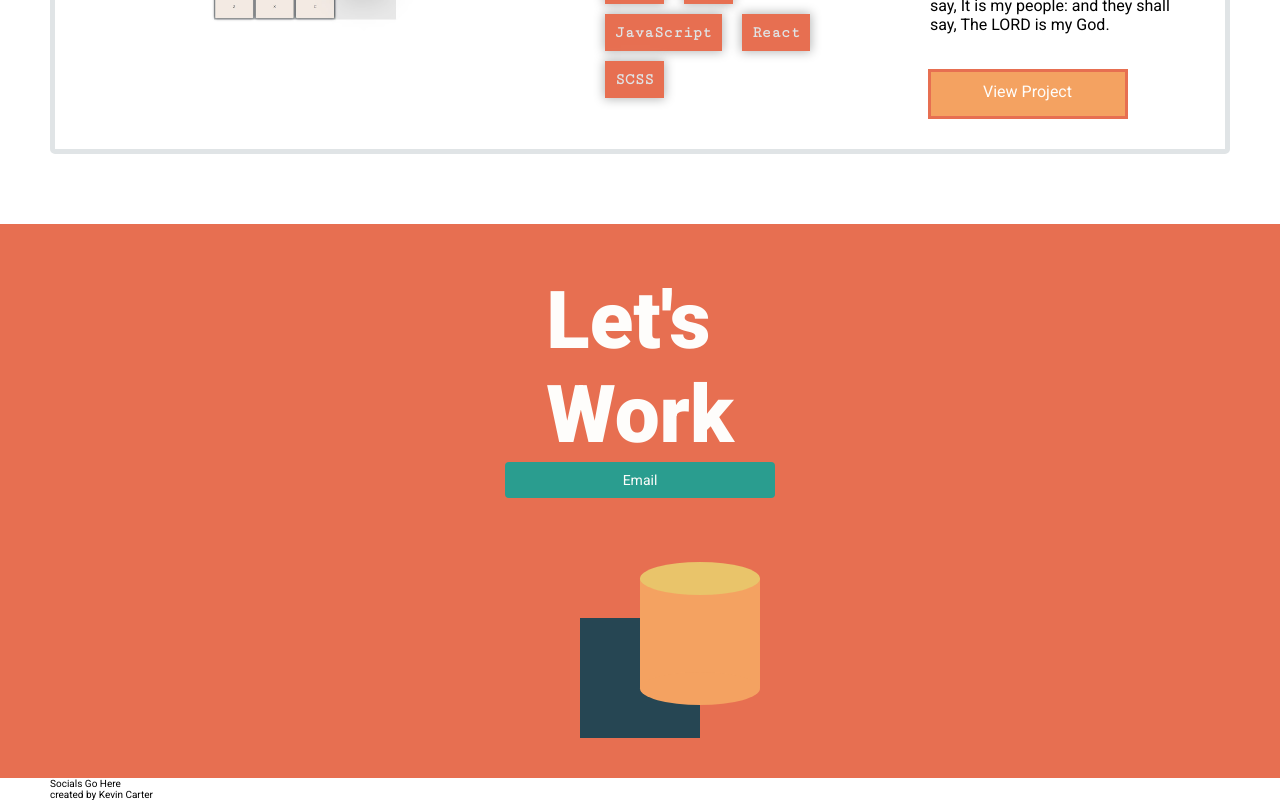
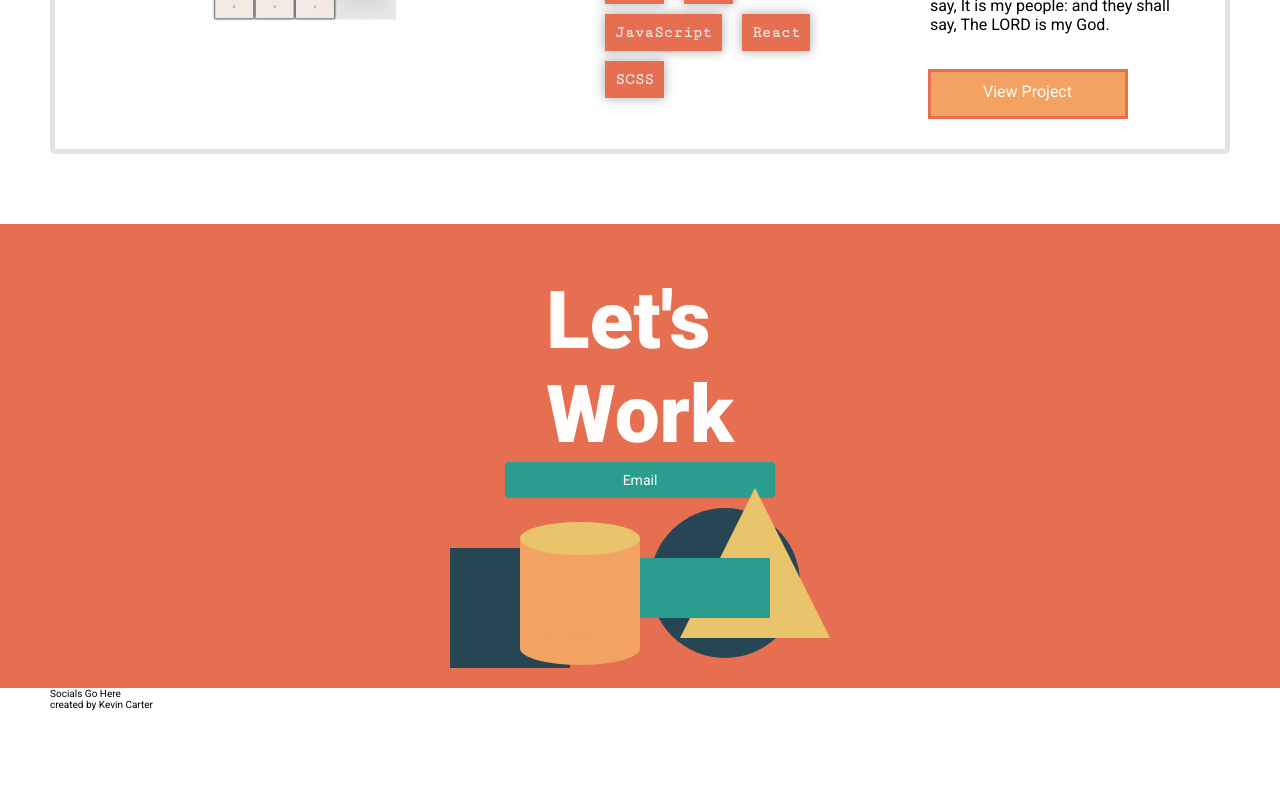
Before and after one commit to kvncrtr/portfolio, a React (Vite) app: page / in a window 1280 px wide. Shown: the part 3009-3809 px from the top of the page. After the commit the page ends 3719 px from the top, so only its background shows below. Built offline with nearby package versions, Linux system fonts and the light colour scheme.

Commit message:
add circle, rectangle and triangle shapes

```diff
--- a/src/styles/app.css
+++ b/src/styles/app.css
@@ -821,15 +821,16 @@ nav a:hover {
 .contact--shape-case {
    position: relative;
    z-index: 1;
-   height: 200px;
+   height: 150px;
    width: auto;
-   margin: 3rem auto 0;
+   margin: -1rem auto 0;
 }
 
 .contact--square {
    position: absolute;
-   z-index: 9;
-   top: 9rem;
+   z-index: 2;
+   top: 6rem;
+   left: -13em;
    width: 12rem;
    height: 12rem;
    background-color: var(--primary);
@@ -838,8 +839,8 @@ nav a:hover {
 .contact--cylinder {
    position: inherit;
    top: 5rem;
-   left: 6rem;
-   z-index: 10;
+   left: -6rem;
+   z-index: 6;
 }
 
 .rectangle {
@@ -867,3 +868,40 @@ nav a:hover {
    border-radius: 50%;
    background-color: inherit;
 }
+
+.contact--rectangle {
+   position: absolute;
+   top: 7rem;
+   left: -1rem;
+   z-index: 5;
+   width: 20rem;
+   height: 6rem;
+   background-color: var(--secondary);
+}
+
+.contact--triangle {
+   position: absolute;
+   top: 0rem;
+   left: 10rem;
+   z-index: 4;
+   width: 0;
+   height: 0;
+   border: 7.5rem solid transparent;
+   border-top: 0;
+   border-bottom: 15rem solid var(--accent);
+}
+
+.contact--circle {
+   position: absolute;
+   z-index: 3;
+   top: 2rem;
+   left: 7rem;
+   width: 15rem;
+   height: 15rem;
+   border-radius: 50%;
+   background-color: var(--primary);
+}
+
+@media (min-width: 1024px) {
+
+}
```
